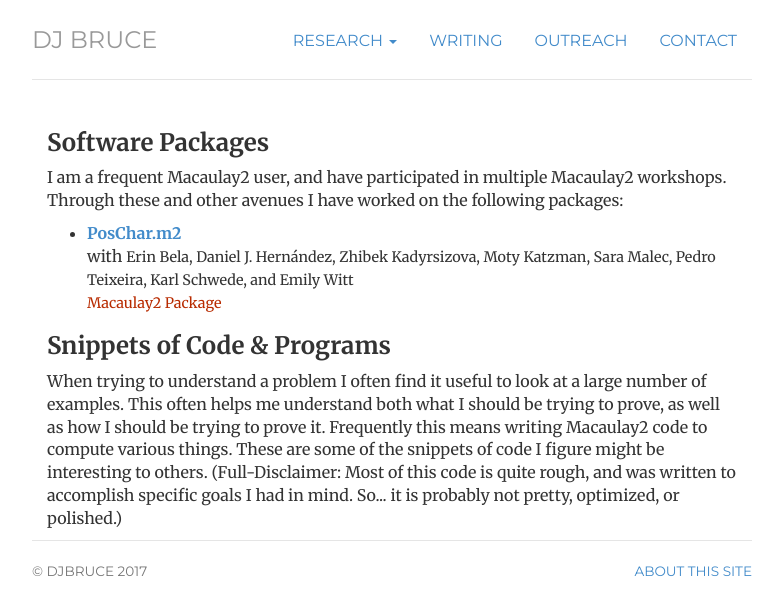
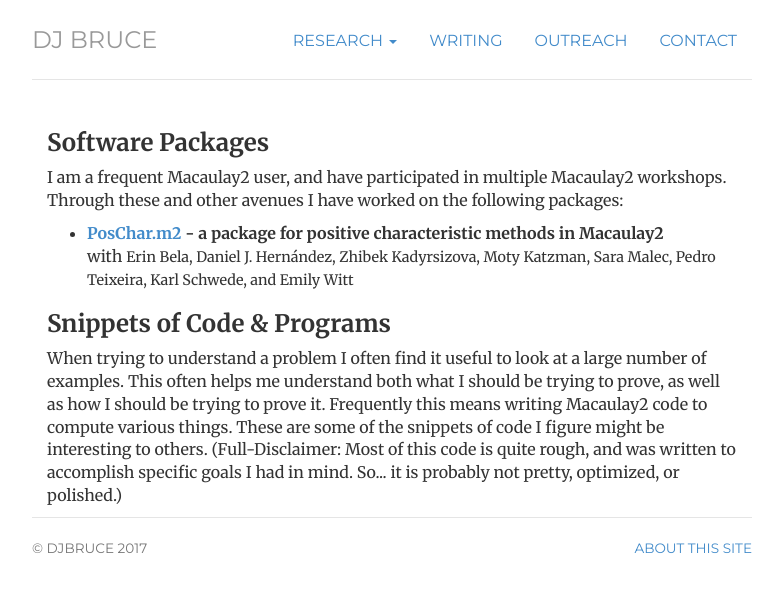
Before and after one commit to julietteBruce/old-homepage, a Jekyll site: the page built from code/index.html, in a window 1280 px wide. Shown: the top 615 px of the page, without its empty margins (248-1031 px from the left). Built offline with Jekyll 4.4.1, drawn with Linux system fonts in a browser that asks for light colours.

Commit message:
Updated Code

```diff
--- a/code/index.html
+++ b/code/index.html
@@ -11,10 +11,9 @@ description: DJ Bruces's Code Page
 <ul>
 
 <li>
-<span class="title"><a href="https://www.math.utah.edu/~schwede/M2/PosChar.m2">PosChar.m2</a></span>
+<span class="title"><a href="https://www.math.utah.edu/~schwede/M2/PosChar.m2">PosChar.m2</a> - a package for positive characteristic methods in Macaulay2</span>
 <br />with <span class="coauthor">Erin Bela,  Daniel J. Hernández, Zhibek Kadyrsizova,
-Moty Katzman, Sara Malec, Pedro Teixeira, Karl Schwede, and Emily Witt</span><br />
-<span class="journal">Macaulay2 Package</span><br />
+Moty Katzman, Sara Malec, Pedro Teixeira, Karl Schwede, and Emily Witt</span>
 </li>
 
 </ul>
```
